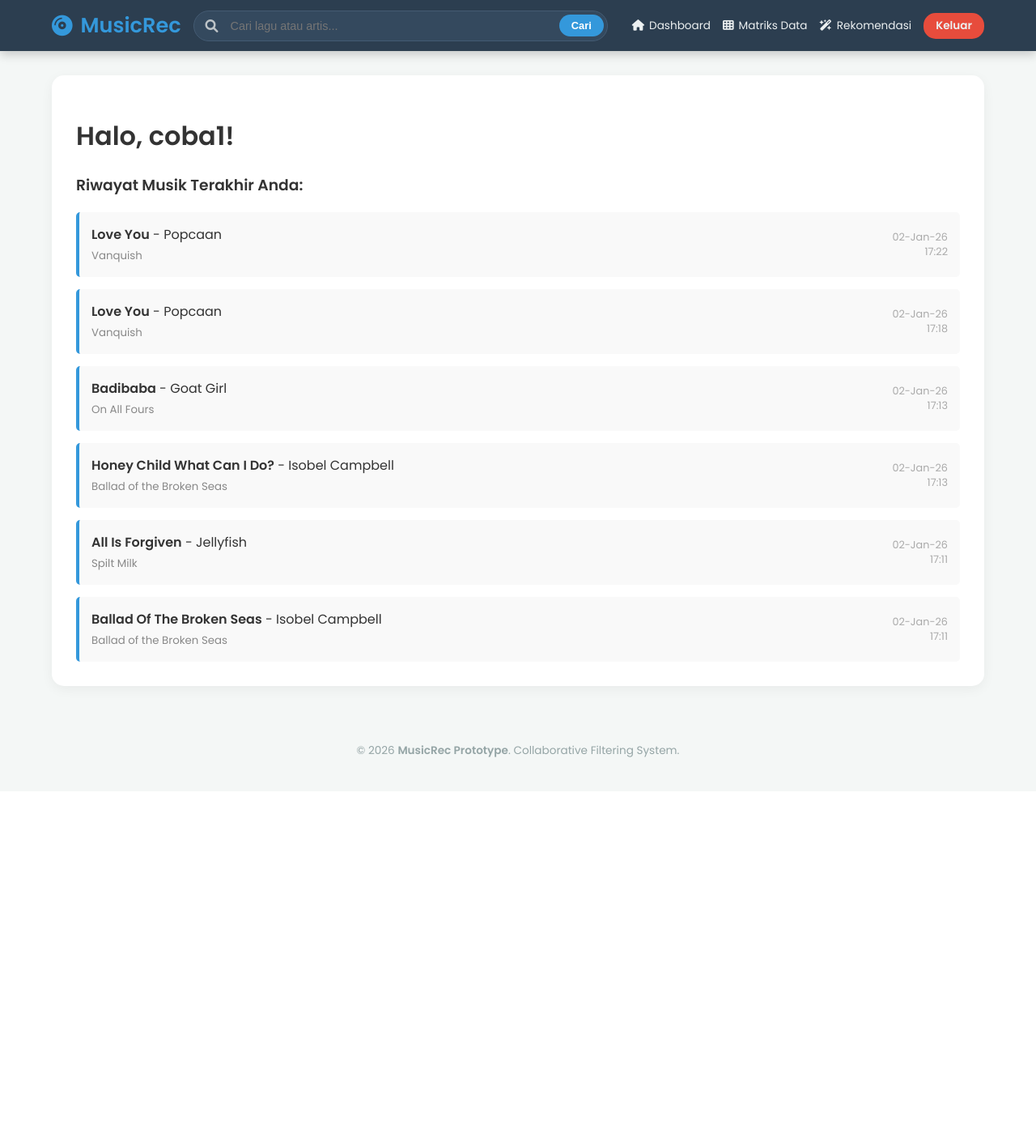
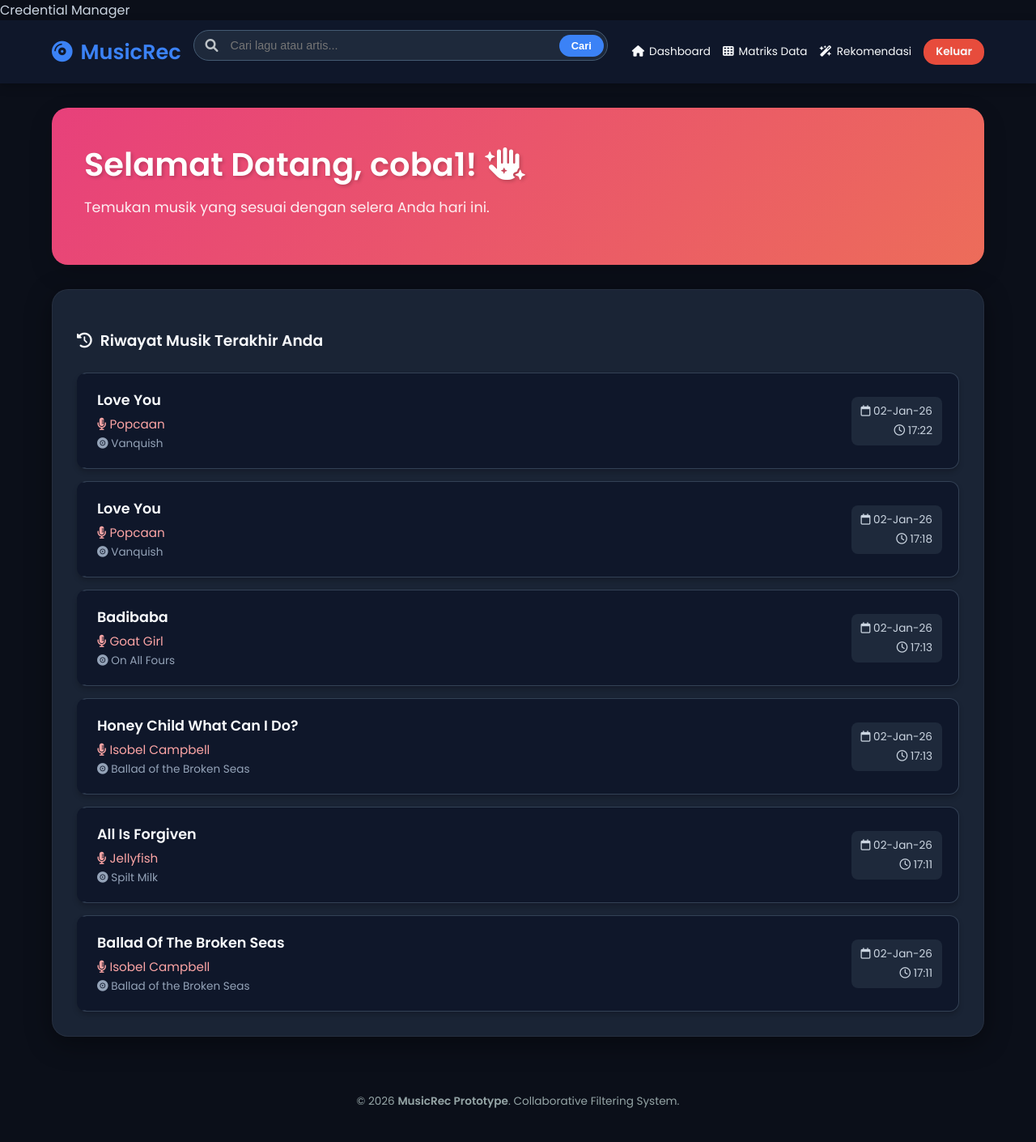
Before and after one commit to renaldiakbar95-dot/rekomendasi-musik, a PHP site: page / in a window 1280 px wide. Shown: the whole page at 81% size. Before the commit the page ends 935 px from the top, so only its background shows below. Run offline with PHP 8.4, Linux system fonts and the light colour scheme; a user stored in the database is signed in; data comes from the database, SQL or seed files in the repository.

Commit message:
Sistem Rekoemdasi Musik Baru

```diff
--- a/config/database.php
+++ b/config/database.php
@@ -2,7 +2,7 @@
 $host = "localhost";
 $user = "root";
 $pass = "";
-$db   = "mm";
+$db   = "rekomndasi-musik";
 
 try {
     $pdo = new PDO("mysql:host=$host;dbname=$db", $user, $pass);
@@ -10,4 +10,4 @@ try {
 } catch (PDOException $e) {
     die("Koneksi gagal: " . $e->getMessage());
 }
-?>
+?>Credential Manager
--- a/index.php
+++ b/index.php
@@ -13,22 +13,161 @@ $stmt->execute([$_SESSION['username']]);
 $history = $stmt->fetchAll();
 ?>
 
-<div style="background: white; padding: 30px; border-radius: 15px; box-shadow: 0 4px 15px rgba(0,0,0,0.05);">
-    <h1>Halo, <?= htmlspecialchars($_SESSION['username']) ?>!</h1>
-    <h3>Riwayat Musik Terakhir Anda:</h3>
+<style>
+    /* Animasi */
+    @keyframes fadeInUp {
+        from { opacity: 0; transform: translateY(20px); }
+        to { opacity: 1; transform: translateY(0); }
+    }
 
-    <div style="display: grid; gap: 15px;">
+    @keyframes gradientBG {
+        0% { background-position: 0% 50%; }
+        50% { background-position: 100% 50%; }
+        100% { background-position: 0% 50%; }
+    }
+
+    .welcome-banner {
+        background: linear-gradient(-45deg, #ee7752, #e73c7e, #23a6d5, #23d5ab);
+        background-size: 400% 400%;
+        animation: gradientBG 15s ease infinite;
+        color: white;
+        padding: 40px;
+        border-radius: 20px;
+        box-shadow: 0 10px 30px rgba(0,0,0,0.15);
+        margin-bottom: 30px;
+        position: relative;
+        overflow: hidden;
+    }
+
+    .welcome-banner h1 {
+        margin: 0;
+        font-size: 2.5rem;
+        font-weight: 700;
+        text-shadow: 2px 2px 4px rgba(0,0,0,0.2);
+    }
+
+    .welcome-banner p {
+        font-size: 1.1rem;
+        opacity: 0.9;
+        margin-top: 10px;
+    }
+
+    .history-container {
+        background: rgba(30, 41, 59, 0.85);
+        backdrop-filter: blur(12px);
+        padding: 30px;
+        border-radius: 20px;
+        box-shadow: 0 8px 32px rgba(0, 0, 0, 0.4);
+        border: 1px solid rgba(255, 255, 255, 0.05);
+    }
+
+    .history-title {
+        color: #f8fafc;
+        margin-bottom: 25px;
+        font-weight: 600;
+        display: flex;
+        align-items: center;
+        gap: 10px;
+    }
+
+    .history-list {
+        display: grid;
+        gap: 15px;
+    }
+
+    .history-item {
+        background: #0f172a;
+        padding: 20px;
+        border-radius: 12px;
+        display: flex;
+        justify-content: space-between;
+        align-items: center;
+        box-shadow: 0 4px 6px rgba(0,0,0,0.2);
+        border: 1px solid #334155;
+        transition: all 0.3s cubic-bezier(0.25, 0.8, 0.25, 1);
+        animation: fadeInUp 0.5s ease forwards;
+        opacity: 0;
+        border-left: 5px solid transparent;
+    }
+
+    .history-item:hover {
+        transform: translateY(-5px) scale(1.01);
+        box-shadow: 0 12px 20px rgba(0,0,0,0.4);
+        border-left: 5px solid #3b82f6;
+        background: #1e293b;
+    }
+
+    .track-info {
+        display: flex;
+        flex-direction: column;
+    }
+
+    .track-name {
+        font-size: 1.1rem;
+        font-weight: 600;
+        color: #f8fafc;
+        margin-bottom: 5px;
+    }
+
+    .artist-name {
+        color: #fca5a5;
+        font-weight: 500;
+        font-size: 0.95rem;
+    }
+
+    .album-name {
+        color: #94a3b8;
+        font-size: 0.85rem;
+        margin-top: 3px;
+    }
+
+    .time-info {
+        text-align: right;
+        font-size: 0.85rem;
+        color: #cbd5e1;
+        background: #1e293b;
+        padding: 8px 12px;
+        border-radius: 8px;
+    }
+
+    .empty-state {
+        text-align: center;
+        padding: 40px;
+        color: #94a3b8;
+    }
+
+    .empty-state i {
+        font-size: 3rem;
+        margin-bottom: 15px;
+        color: #475569;
+    }
+</style>
+
+<div class="welcome-banner">
+    <h1>Selamat Datang, <?= htmlspecialchars($_SESSION['username']) ?>! <i class="fa-solid fa-hand-sparkles"></i></h1>
+    <p>Temukan musik yang sesuai dengan selera Anda hari ini.</p>
+</div>
+
+<div class="history-container">
+    <h3 class="history-title"><i class="fa-solid fa-clock-rotate-left"></i> Riwayat Musik Terakhir Anda</h3>
+
+    <div class="history-list">
         <?php if(empty($history)): ?>
-            <p style="color: #999;">Belum ada riwayat. Ayo cari lagu!</p>
+            <div class="empty-state">
+                <i class="fa-solid fa-music"></i>
+                <p>Belum ada riwayat musik. Ayo mulai cari dan dengarkan lagu favoritmu!</p>
+            </div>
         <?php else: ?>
-            <?php foreach($history as $h): ?>
-            <div style="padding:15px; border-left:4px solid #3498db; background:#f9f9f9; border-radius:5px; display: flex; justify-content: space-between; align-items: center;">
-                <div>
-                    <strong><?= htmlspecialchars($h['Track']) ?></strong> - <?= htmlspecialchars($h['Artist']) ?>
-                    <br><small style="color: #888;"><?= htmlspecialchars($h['Album']) ?></small>
+            <?php foreach($history as $index => $h): ?>
+            <div class="history-item" style="animation-delay: <?= $index * 0.1 ?>s;">
+                <div class="track-info">
+                    <span class="track-name"><?= htmlspecialchars($h['Track']) ?></span>
+                    <span class="artist-name"><i class="fa-solid fa-microphone-lines"></i> <?= htmlspecialchars($h['Artist']) ?></span>
+                    <span class="album-name"><i class="fa-solid fa-record-vinyl"></i> <?= htmlspecialchars($h['Album']) ?></span>
                 </div>
-                <div style="text-align: right; font-size: 0.8rem; color: #aaa;">
-                    <?= $h['Date'] ?> <br> <?= $h['Time'] ?>
+                <div class="time-info">
+                    <div><i class="fa-regular fa-calendar"></i> <?= $h['Date'] ?></div>
+                    <div style="margin-top: 4px;"><i class="fa-regular fa-clock"></i> <?= $h['Time'] ?></div>
                 </div>
             </div>
             <?php endforeach; ?>
--- a/layouts/header.php
+++ b/layouts/header.php
@@ -10,18 +10,20 @@
 
     <style>
         :root {
-            --primary-color: #3498db;
-            --dark-bg: #2c3e50;
-            --input-bg: #34495e;
-            --text-light: #ecf0f1;
-            --hover-color: #2980b9;
+            --primary-color: #3b82f6;
+            --dark-bg: #0f172a;
+            --input-bg: #1e293b;
+            --text-light: #f8fafc;
+            --hover-color: #2563eb;
+            --bg-color: #0b0f19;
+            --text-color: #cbd5e1;
         }
 
         body {
             font-family: 'Poppins', sans-serif;
-            background: #f4f7f6;
+            background: var(--bg-color);
             margin: 0;
-            color: #333;
+            color: var(--text-color);
         }
 
         .navbar {
```
Also changed, not shown: assets/style.css (+16 -16 lines).
